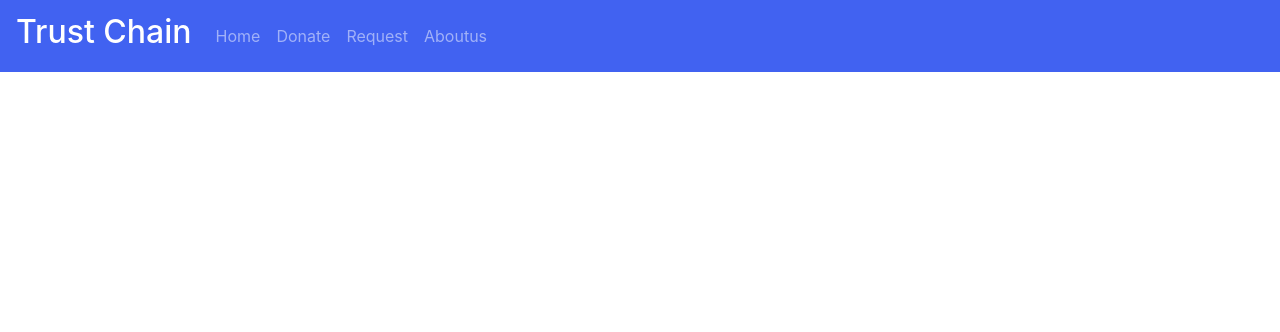
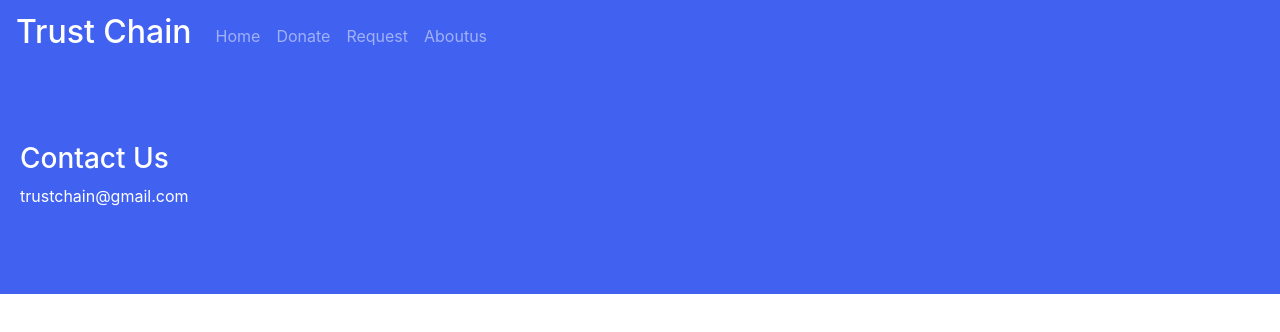
Before and after one commit to JITHO77/TrustChain, a React (Create React App) app: page / in a window 1280 px wide. Shown: the top 332 px of the page. Built offline with nearby package versions, Linux system fonts and the light colour scheme.

Commit message:
Footer part-1

```diff
--- a/src/App.css
+++ b/src/App.css
@@ -1,3 +1,13 @@
 .navbar-dark {
   background-color: rgb(65, 98, 241);
 }
+.row-header{
+  margin:0px auto;
+  padding:0px auto;
+}
+.footer{
+  background-color:  rgb(65, 98, 241);
+  margin:0px auto;
+  padding:70px 0px 70px 20px;
+  color: white;
+}
--- /dev/null
+++ b/src/components/footerComponent.js
@@ -0,0 +1,19 @@
+import React , {Component} from 'react';
+
+
+class Footer extends Component{
+    render(){
+        return(
+            <div className="footer">
+            <div className="row row-header">
+                <div className="col-12">
+                    <h3>Contact Us</h3>
+                    <p> trustchain@gmail.com</p>
+            </div>
+            </div>
+
+            </div>
+        );
+    }
+}
+export default Footer;
--- a/src/components/mainComponent.js
+++ b/src/components/mainComponent.js
@@ -1,5 +1,6 @@
 import React, { Component } from 'react';
 import Header from './headerComponent';
+import Footer from './footerComponent';
 import { Switch, Route, Redirect, withRouter } from 'react-router-dom';
 
 class Main extends Component{
@@ -8,6 +9,7 @@ class Main extends Component{
          return(
              <div>
              <Header />
+             <Footer />
              </div>
 
          );
```
